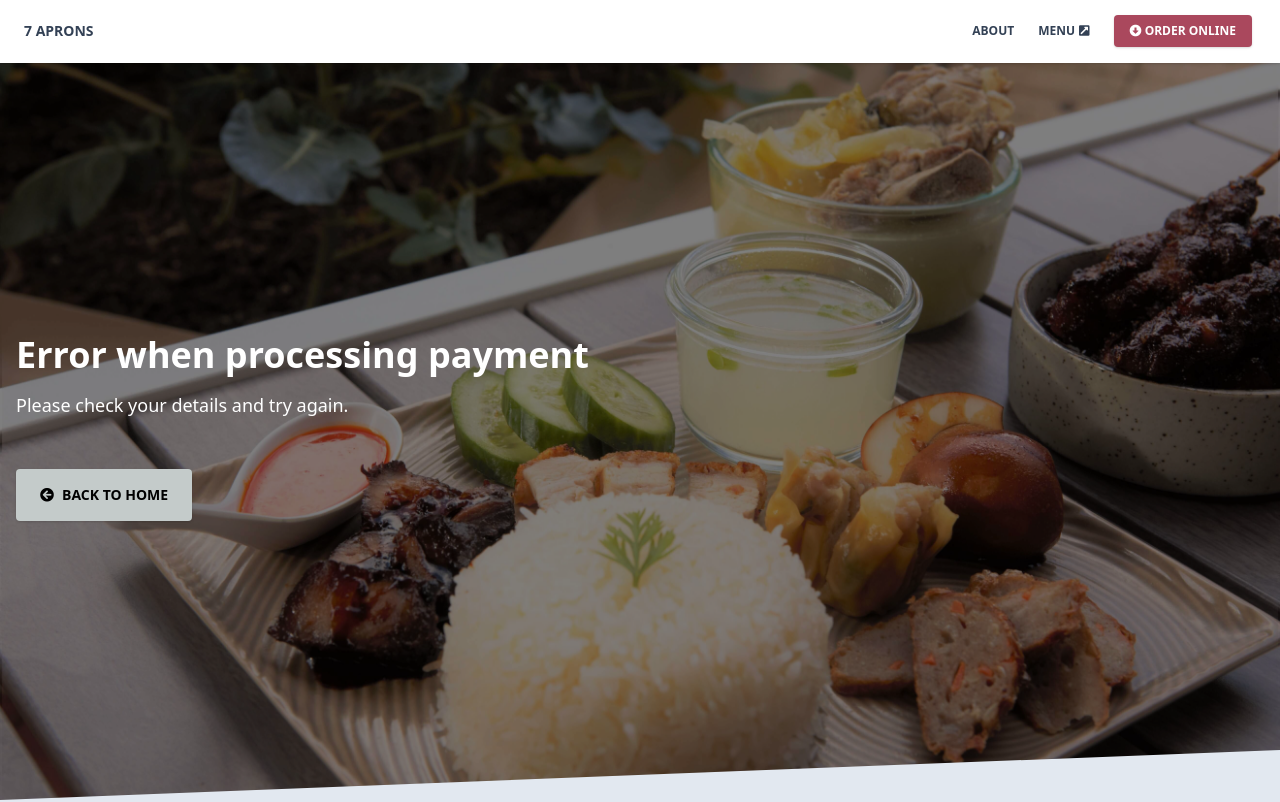
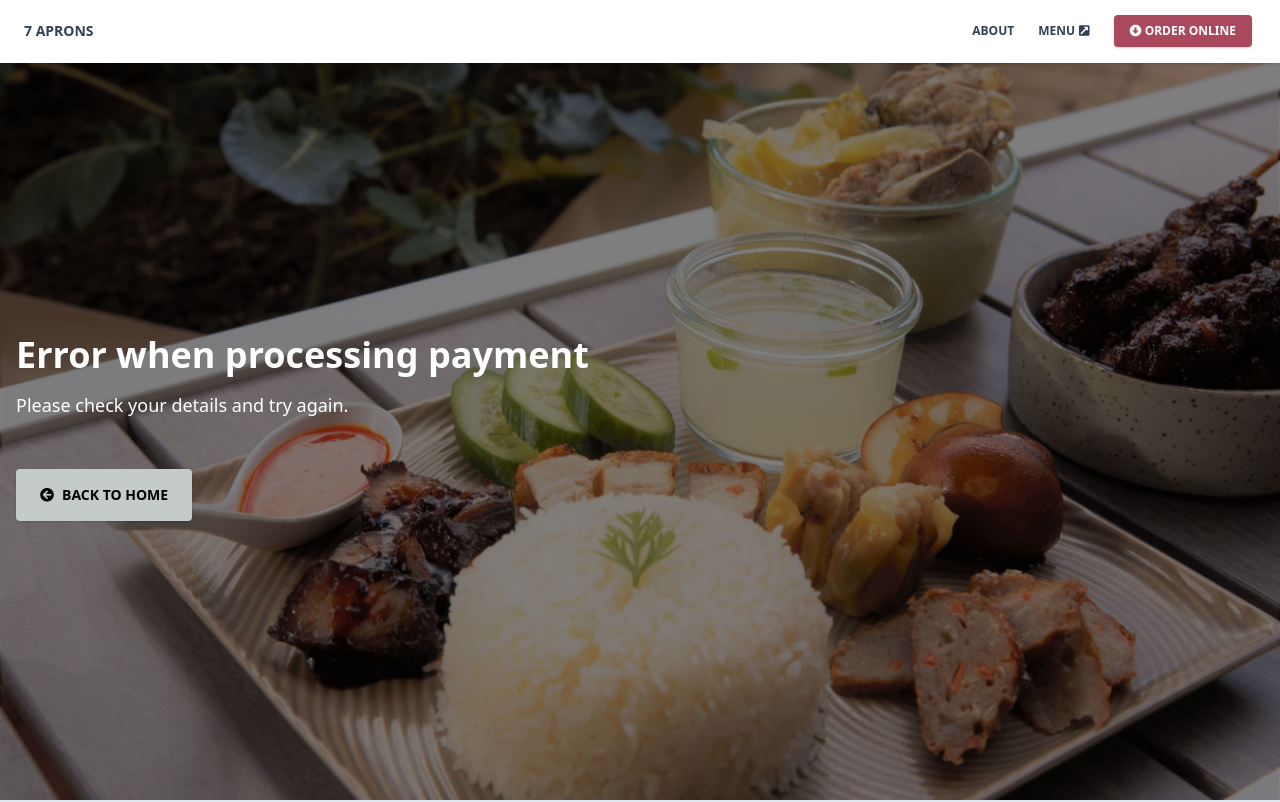
Before and after one commit to timeitel/7aprons-next, a Next.js app: page /error in a window 1280 px wide. Shown: the top 802 px of the page. Built offline with nearby package versions, Linux system fonts and the light colour scheme.

Commit message:
refactor: remove footer svg

```diff
--- a/components/Footer/Footer.tsx
+++ b/components/Footer/Footer.tsx
@@ -3,25 +3,6 @@ import React from "react";
 export const Footer = () => {
   return (
     <footer className="relative bg-blueGray-200 pt-8 pb-6">
-      <div
-        className="bottom-auto top-0 left-0 right-0 w-full absolute pointer-events-none overflow-hidden -mt-20 h-20"
-        style={{ transform: "translateZ(0)" }}
-      >
-        <svg
-          className="absolute bottom-0 overflow-hidden"
-          xmlns="http://www.w3.org/2000/svg"
-          preserveAspectRatio="none"
-          version="1.1"
-          viewBox="0 0 2560 100"
-          x="0"
-          y="0"
-        >
-          <polygon
-            className="text-blueGray-200 fill-current"
-            points="2560 0 2560 100 0 100"
-          ></polygon>
-        </svg>
-      </div>
       <div className="container mx-auto px-4">
         <div className="flex flex-wrap text-center lg:text-left">
           <div className="w-full lg:w-6/12 px-4">
```
